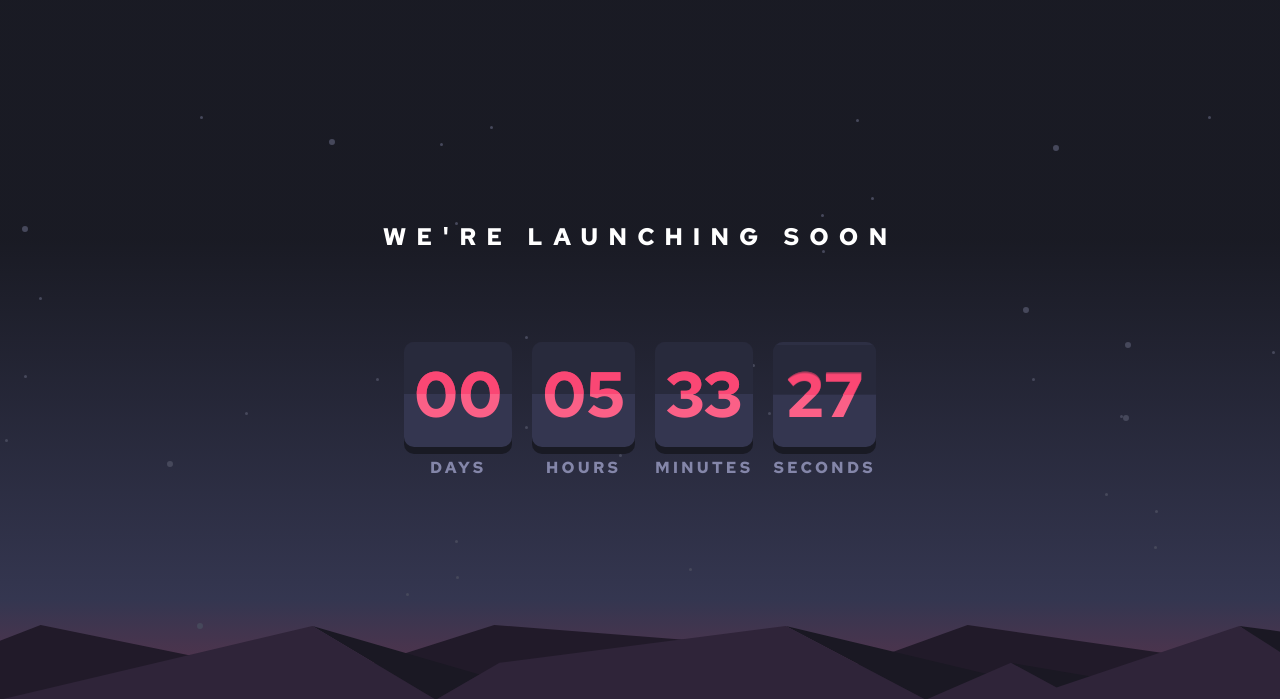
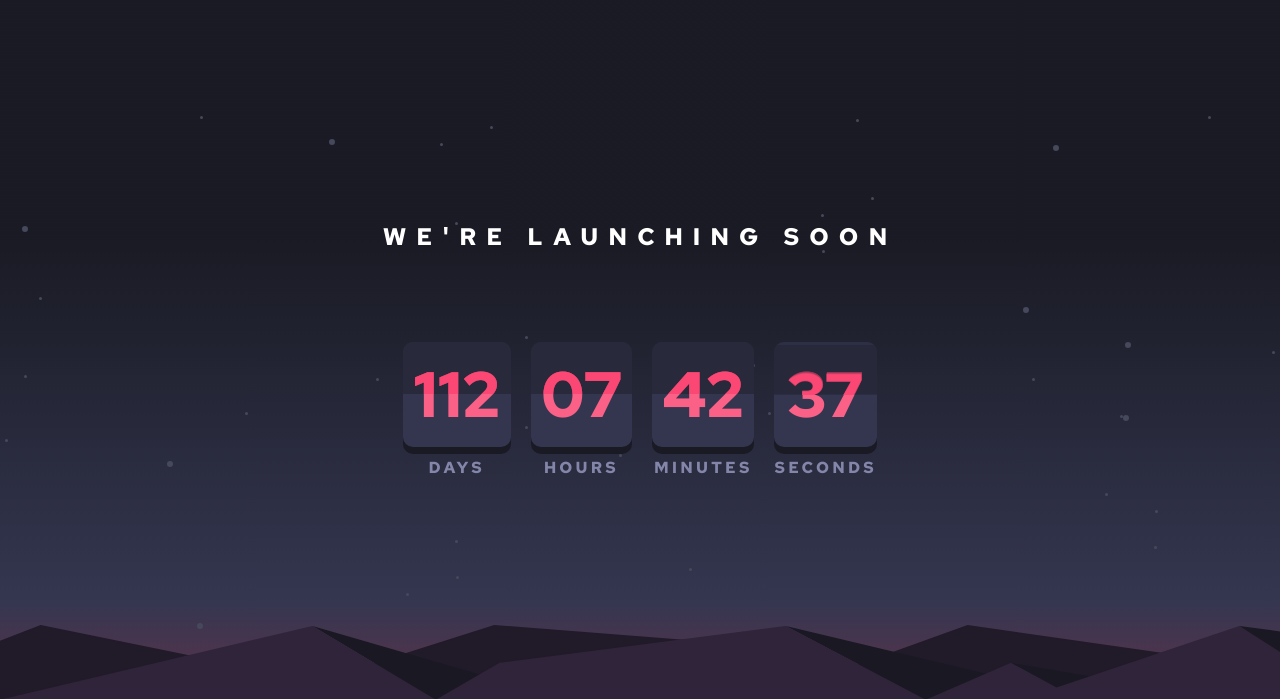
Before and after one commit to mitulpatel224/practice-launch-countdown, a website: page index.html in a window 1280 px wide. Shown: the top 699 px of the page. Drawn offline with nearby package versions, Linux system fonts and the light colour scheme.

Commit message:
change: countDown-date

```diff
--- a/index.html
+++ b/index.html
@@ -114,7 +114,7 @@
     // Padding '0' before single digit
     const zeroPad = (num, places) => String(num).padStart(places, "0");
     // Set the ISO formatted countDownTime
-    const countDownTime = "Sep 10 2023, 21:50:50";
+    const countDownTime = "Jan 01 2024, 00:00:00";
 
     $("document").ready(() => {
       let remainingTime;
```
